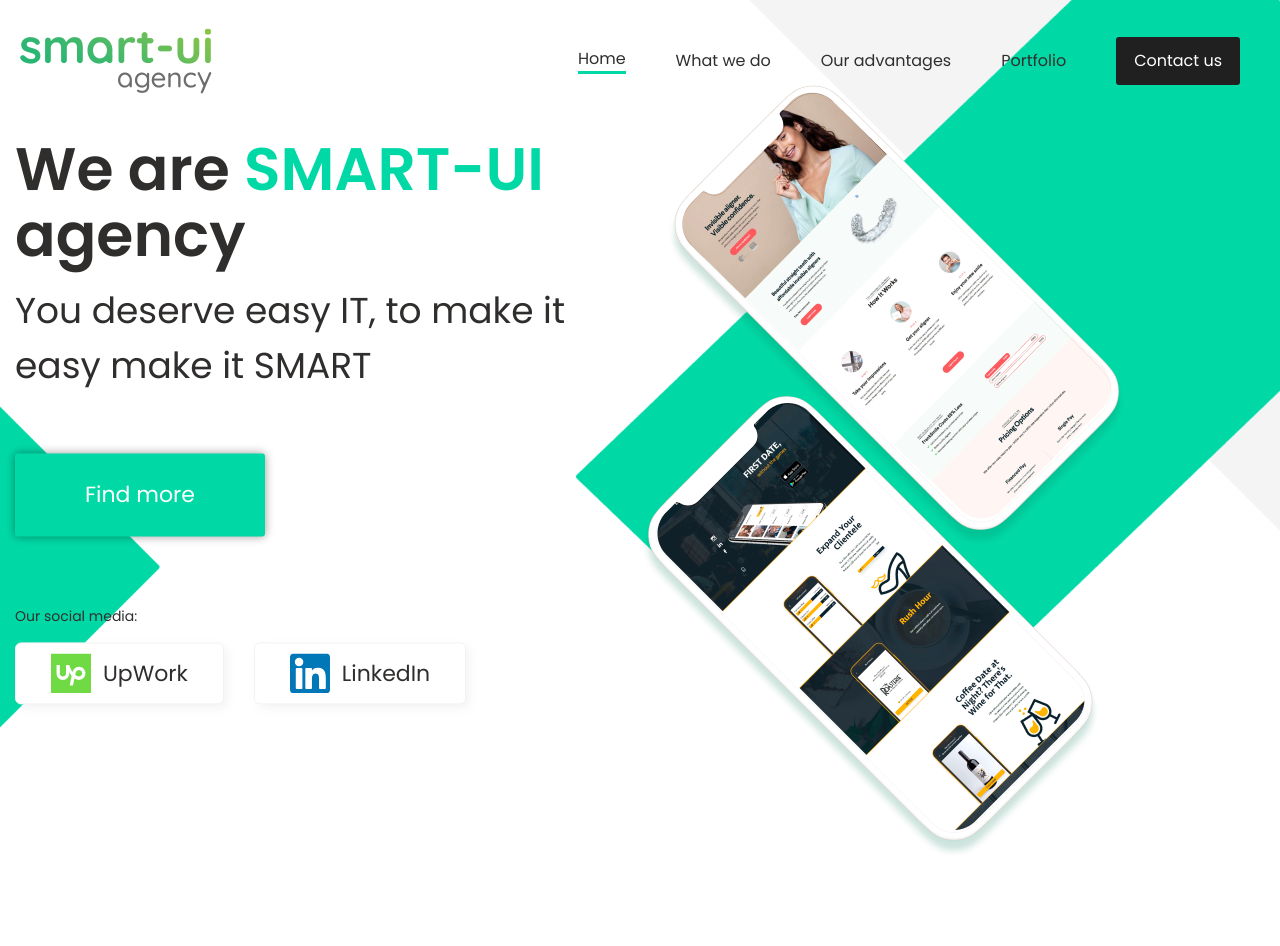
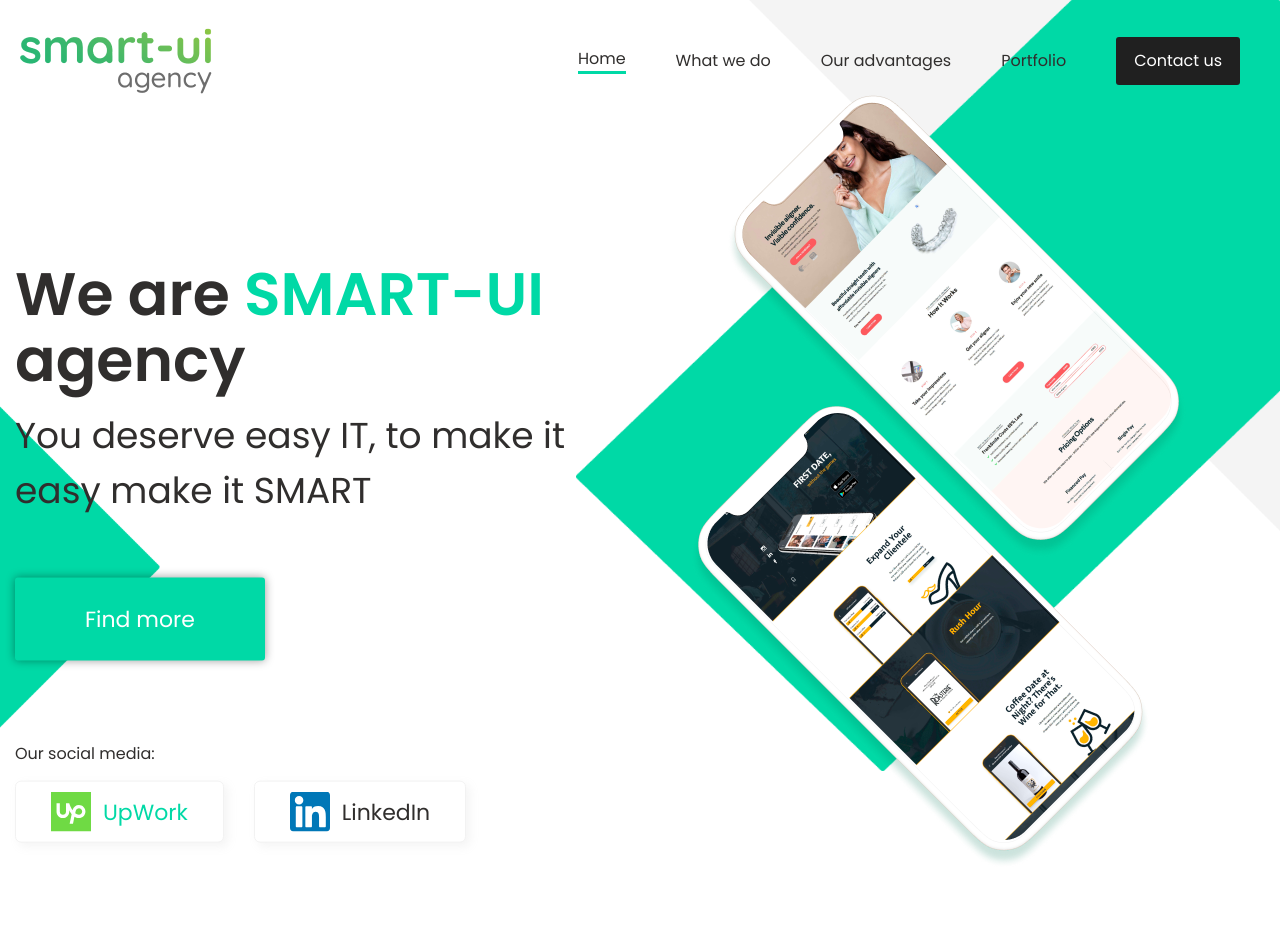
Before and after one commit to Shangria/Smart-ui, a React (Create React App) app in the folder smart-ui-pj/: page / in a window 1280 px wide. Shown: the top 946 px of the page. Built offline with nearby package versions, Linux system fonts and the light colour scheme.

Commit message:
hero section updated, added social links

```diff
--- a/smart-ui-pj/src/Components/ButtonElement.js
+++ b/smart-ui-pj/src/Components/ButtonElement.js
@@ -3,7 +3,7 @@ import {Link} from 'react-scroll';
 import {variables} from "../Variables";
 
 export const Button = styled(Link)`
-  font-size: 22px;
+  font-size: 1rem;
   padding: ${prop => prop.padding};
   color: ${({primarycolor}) => (primarycolor ? `${variables.accentColor}` : `${variables.mainBg}`)};
   background: ${({primarybg}) => (primarybg ? `${variables.mainBg}` : `${variables.accentColor}`)};
@@ -11,8 +11,8 @@ export const Button = styled(Link)`
   transition: .3s background;
   cursor: pointer;
   box-shadow: 0px 0px 10px rgba(0, 0, 0, 0.4);
-  @media (max-width: ${variables.desktopMin}) {
-    font-size: 16px;
+  @media (min-width: ${variables.desktopMin}) {
+    font-size: 1.375rem
   };
 
   &:hover {
--- a/smart-ui-pj/src/Components/Header/HeaderElements.js
+++ b/smart-ui-pj/src/Components/Header/HeaderElements.js
@@ -10,8 +10,8 @@ export const NavHeader = styled.header`
   justify-content: center;
   align-items: center;
   font-weight: 400;
-  font-size: 16px;
-  line-height: 24px;
+  font-size: 1rem;
+  line-height: 1.5;
   position: sticky;
   top: 0;
   z-index: 2;
--- a/smart-ui-pj/src/Components/HeroSection/HeroElements.js
+++ b/smart-ui-pj/src/Components/HeroSection/HeroElements.js
@@ -6,132 +6,145 @@ export const HeroContainer = styled.section`
   background-image: url(${heroData.bg2}), url(${heroData.bg1}), url(${heroData.bg3});
   background-repeat: no-repeat;
   background-position: 100% 92px, 100% 0, 0 80%;
-  background-size: 55%, 50%, 160px;
+  background-size: 80%, 50%, 0%;
   display: flex;
   justify-content: center;
   align-items: start;
   margin-top: -120px;
 
-  @media (max-width: ${variables.desktopMin}) {
-    background-size: 80%, 50%, 0%;
+  @media (min-width: ${variables.desktopMin}) {
+    background-size: 55%, 50%, 160px;
+    padding-top: 120px;
+  }
+  @media (min-width: ${variables.wideScreenMax}) {
+    background-size: 42%, 50%, 160px;
   }
 `;
 
 export const HeroContent = styled.div`
+  padding: 220px 15px 0;
   display: flex;
-  flex-direction: row;
-  max-width: 1310px;
+  flex-direction: column;
+  max-width: ${variables.containerWidth};
   width: 100%;
-  padding: 65px 15px 0;
-  padding-bottom: 30%;
   z-index: 1;
-  @media (max-width: ${variables.desktopMin}) {
-    flex-direction: column;
-    padding: 220px 15px 0;
+
+  @media (min-width: ${variables.desktopMin}) {
+    padding: 65px 15px 250px;
+    flex-direction: row;
   }
 `;
 
 
 export const HeroTitleContainer = styled.div`
-  transform: translate(0, 30%);
-  display: flex;
-  flex-direction: column;
-  flex-basis: 50%;
-  mix-blend-mode: multiply;
-  @media (max-width: ${variables.wideScreenMin}) {
-    flex-basis: 45%;
+  padding: 15px;
+  flex-basis: 40%;
+
+  @media (min-width: ${variables.desktopMin}) {
+    transform: translate(0, 30%);
+    padding: 0;
   };
-
-  @media (max-width: ${variables.desktopMin}) {
-    transform: none;
-    top: 80px;
-    padding: 15px;
+  @media (min-width: ${variables.wideScreenMin}) {
+    flex-basis: 50%;
   };
 `;
 
 export const HeroTitle = styled.h1`
   font-weight: 600;
-  font-size: 60px;
-  padding-bottom: 15px;
+  font-size: 2.25rem;
+  margin-bottom: 15px;
   line-height: 1.1;
 
-  @media (max-width: ${variables.desktopMin}) {
-    font-size: 55px;
+  @media (min-width: ${variables.tabletMin}) {
+    font-size: 3rem;
   };
-
-  @media (max-width: ${variables.tabletMin}) {
-    font-size: 38px;
+  @media (min-width: ${variables.desktopMin}) {
+    font-size: 3.75rem;
   };
 `;
 
 export const HeroTitleSmart = styled.span`
   color: ${variables.accentColor};
+  text-shadow: 0 0 5px black, 0 0 20px black;
+
+  @media (min-width: ${variables.desktopMin}) {
+    text-shadow: none;
+  }
 `;
 
 export const HeroSubTitle = styled.p`
+  margin-bottom: 60px;
   max-width: 600px;
   font-weight: 500;
-  font-size: 36px;
-  padding-bottom: 60px;
+  font-size: 1.375rem;
 
-  @media (max-width: ${variables.desktopMin}) {
-    font-size: 22px;
+  @media (min-width: ${variables.desktopMin}) {
+    font-size: 2.25rem;
   }
 `;
 
 export const HeroBtnWrapper = styled.div`
-  padding-bottom: 30px;
-  align-self: flex-start;
-  @media (max-width: ${variables.tabletMin}) {
-    padding-bottom: 80px;
+  margin-bottom: 30px;
+  text-align: center;
+
+  @media (min-width: ${variables.mobileMin}) {
+    margin-bottom: 40px;
+    text-align: left;
   };
-  @media (max-width: ${variables.mobileMin}) {
-    padding-bottom: 40px;
+  @media (min-width: ${variables.tabletMin}) {
+    margin-bottom: 80px;
   };
 `;
 
 export const HeroSocialMedia = styled.div`
+  margin-bottom: 30px;
+
+  @media (min-width: ${variables.desktopMin}) {
+    margin-bottom: 0;
+  }
+`;
+
+export const HeroSocialMediaText = styled.p`
+  margin-bottom: 15px;
+`;
+
+export const HeroSocialIcons = styled.div`
   display: flex;
   flex-direction: column;
-  padding-top: 40px;
-  @media (max-width: ${variables.mobileMin}) {
-    padding-top: 0;
+
+  @media (min-width: ${variables.mobileMin}) {
+    flex-direction: row;
   };
 `;
 
 export const HeroSocialLink = styled.a`
   display: flex;
   align-items: center;
-  margin-right: 30px;
+  margin-bottom: 20px;
   padding: 10px 35px;
+  font-size: ${variables.fontSize};
   border-radius: 6px;
   border: 1px solid #F2F2F2;
   box-shadow: 4px 4px 10px rgba(170, 170, 170, 0.13);
+  color: ${props => props.upwork ? variables.accentColor : variables.fontColor};
   background-color: #ffffff;
+  transition: box-shadow .3s;
 
-  @media (max-width: ${variables.mobileMin}) {
-    margin-bottom: 20px;
+  @media (min-width: ${variables.mobileMin}) {
+    margin-bottom: 0;
+    margin-right: 30px;
   };
+  @media (min-width: ${variables.wideScreenMin}) {
+    font-size: 1.375rem;
+  };
+
+  &:hover {
+    box-shadow: 4px 4px 10px rgba(170, 170, 170, 0.73);
+  }
 `;
 
-export const HeroSocialMediaText = styled.p`
-  padding-bottom: 15px;
-`;
-
-export const HeroSocialIcons = styled.div`
-  display: flex;
-
-  @media (max-width: ${variables.mobileMin}) {
-    flex-direction: column;
-  };
-`;
-
-export const HeroSocialName = styled.p`
-  margin-left: 12px;
-  font-size: 16px;
-  @media (min-width: ${variables.wideScreenMin}) {
-    font-size: 22px;
-  };
+export const HeroSocialImg = styled.img`
+  margin-right: 12px;
 `;
 
 
@@ -145,16 +158,14 @@ export const HeroImagesContainer = styled.div`
 export const HeroImgWrapUp = styled.div`
   @media (min-width: ${variables.desktopMin}) {
     position: absolute;
-    top: 70px;
-    right: 145px;
+    top: 80px;
+    right: 85px;
   };
 `;
 export const HeroImgWrapDown = styled.div`
-
-
   @media (min-width: ${variables.desktopMin}) {
     position: absolute;
-    top: 396px;
-    right: 180px;
+    top: 406px;
+    right: 130px;
   };
 `;
--- a/smart-ui-pj/src/Components/HeroSection/HeroSocialIcon.js
+++ /dev/null
@@ -1,9 +0,0 @@
-import React from "react";
-
-const HeroSocialIcon = ({icon}) => {
-    return (
-        <img src={icon} alt="icon" />
-    )
-};
-
-export default HeroSocialIcon;
--- /dev/null
+++ b/smart-ui-pj/src/Components/HeroSection/SocialLink.js
@@ -0,0 +1,13 @@
+import React from "react";
+import {HeroSocialLink, HeroSocialImg} from './HeroElements'
+
+const SocialLink = (props) => {
+    return (
+      <HeroSocialLink upwork={props.upwork} href={props.href} target='_blank'>
+        <HeroSocialImg src={props.icon} alt="icon"/>
+        {props.text}
+      </HeroSocialLink>
+    )
+};
+
+export default SocialLink;
--- a/smart-ui-pj/src/Components/HeroSection/index.js
+++ b/smart-ui-pj/src/Components/HeroSection/index.js
@@ -1,6 +1,6 @@
 import React from "react";
-import {Button} from '../ButtonElement';
-import {variables} from "../../Variables";
+import { Button } from "../ButtonElement";
+import { variables } from "../../Variables";
 import {
   HeroContainer,
   HeroBtnWrapper,
@@ -15,59 +15,53 @@ import {
   HeroSocialIcons,
   HeroSocialMedia,
   HeroSocialMediaText,
-    HeroSocialName,
-    HeroSocialLink,
 } from "./HeroElements";
-import {heroData} from "./HeroData";
-import HeroImg from './HeroImg';
-import HeroSocialIcon from "./HeroSocialIcon";
-
+import { heroData } from "./HeroData";
+import HeroImg from "./HeroImg";
+import SocialLink from './SocialLink';
 
 const HeroSection = () => {
+
   return (
     <HeroContainer id="home">
       <HeroContent>
         <HeroTitleContainer>
-                    <HeroTitle>We are
-                        <HeroTitleSmart>
-                            {' '}SMART-UI{' '}
-                        </HeroTitleSmart>
+          <HeroTitle>
+            We are
+            <HeroTitleSmart> SMART-UI </HeroTitleSmart>
             agency
           </HeroTitle>
-                    <HeroSubTitle>You deserve easy IT, to make it easy{'\n'} make it SMART</HeroSubTitle>
+          <HeroSubTitle>
+            You deserve easy IT, to make it easy{"\n"} make it SMART
+          </HeroSubTitle>
           <HeroBtnWrapper>
             <Button
-                            to='findMore'
-                            href="#"
-                            padding='25px 70px'
+              to="whatWeDo"
+              offset={-80}
+              padding="25px 70px"
               background={variables.accentColor}
               backgroundhover={variables.mainBg}
               colorhover={variables.accentColor}
             >
-                            Find more</Button>
+              Find more
+            </Button>
           </HeroBtnWrapper>
+
           <HeroSocialMedia>
             <HeroSocialMediaText>Our social media:</HeroSocialMediaText>
             <HeroSocialIcons>
-                            <HeroSocialLink href='#'>
-                                <HeroSocialIcon icon={heroData.upWork}>
-                                </HeroSocialIcon>
-                                <HeroSocialName>UpWork</HeroSocialName>
-                            </HeroSocialLink>
-                            <HeroSocialLink href='#'>
-                                <HeroSocialIcon icon={heroData.linkedIn}>
-                                </HeroSocialIcon>
-                                <HeroSocialName>LinkedIn</HeroSocialName>
-                            </HeroSocialLink>
+							<SocialLink href='https://www.upwork.com/o/companies/~01e25310f9dbd13dbb/' upwork text={'UpWork'} icon={heroData.upWork}/>
+							<SocialLink href='https://www.linkedin.com/in/smart-ui-company/' text={'LinkedIn'} icon={heroData.linkedIn}/>
             </HeroSocialIcons>
           </HeroSocialMedia>
         </HeroTitleContainer>
+
         <HeroImagesContainer>
           <HeroImgWrapUp>
-                        <HeroImg img={heroData.phone2}/>
+            <HeroImg img={heroData.phone2} />
           </HeroImgWrapUp>
           <HeroImgWrapDown>
-                        <HeroImg img={heroData.phone1}/>
+            <HeroImg img={heroData.phone1} />
           </HeroImgWrapDown>
         </HeroImagesContainer>
       </HeroContent>
--- a/smart-ui-pj/src/Default.js
+++ b/smart-ui-pj/src/Default.js
@@ -8,12 +8,9 @@ export const DefaultStyle = createGlobalStyle`
 
   body {
     font-family: ${variables.mainFont};
-    font-size: 14px;
+    font-size: ${variables.fontSize};
     font-weight: 400;
     color: ${variables.fontColor};
-    @media screen and(min-width: ${variables.tabletMin} ) {
-      font-size: 16px;
-    }
   }
 
   img {
@@ -28,9 +25,9 @@ export const DefaultStyle = createGlobalStyle`
 
   h3 {
     font-weight: 500;
-    font-size: 18px;
+    font-size: 1.125rem;
     @media screen and(min-width: ${variables.mobileMin}) {
-      font-size: 22px;
+      font-size: 1.375rem;
     }
     @media screen and(min-width: ${variables.desktopMin}) {
       padding-bottom: 6px;
--- a/smart-ui-pj/src/GlobalStyle.js
+++ b/smart-ui-pj/src/GlobalStyle.js
@@ -5,6 +5,7 @@ export const GlobalStyle = createGlobalStyle`
     padding: 0;
     margin: 0;
     border: 0;
+    box-sizing: border-box;
   }
 
   *, *:before, *:after {
--- a/smart-ui-pj/src/Variables.js
+++ b/smart-ui-pj/src/Variables.js
@@ -1,13 +1,15 @@
 export const variables = {
+    fontSize: '16px',
+    mainFont: '"Poppins", sans-serif',
+    fontColor: '#302E2D',
     mainBg: '#fff',
     accentColor: '#00D9A6',
     secondBg: '#BCBCBC',
     menuColor: '#000',
     btColor: '#202020',
-    mainFont: '"Poppins", sans-serif',
-    fontColor: '#302E2D',
     secondFontColor: '#fff',
     placeholderFont: '#E3E3E3',
+    containerWidth: '1310px',
     mobileXsMin: '320px',
     mobileMin: '480px',
     mobileMax: '576px',
```
Also changed, not shown: smart-ui-pj/src/Components/Header/index.js (+18 -24 lines). Lines whose indentation alone changed are shown as unchanged.
